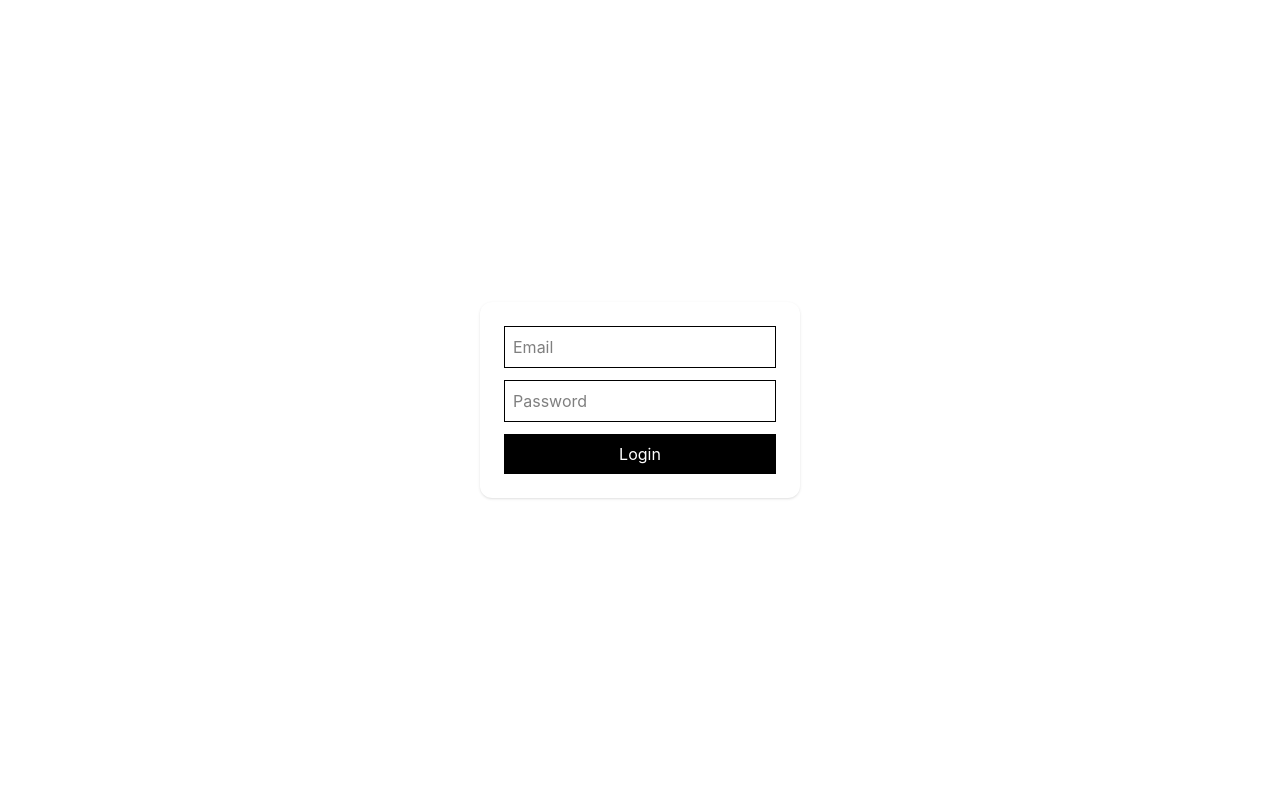
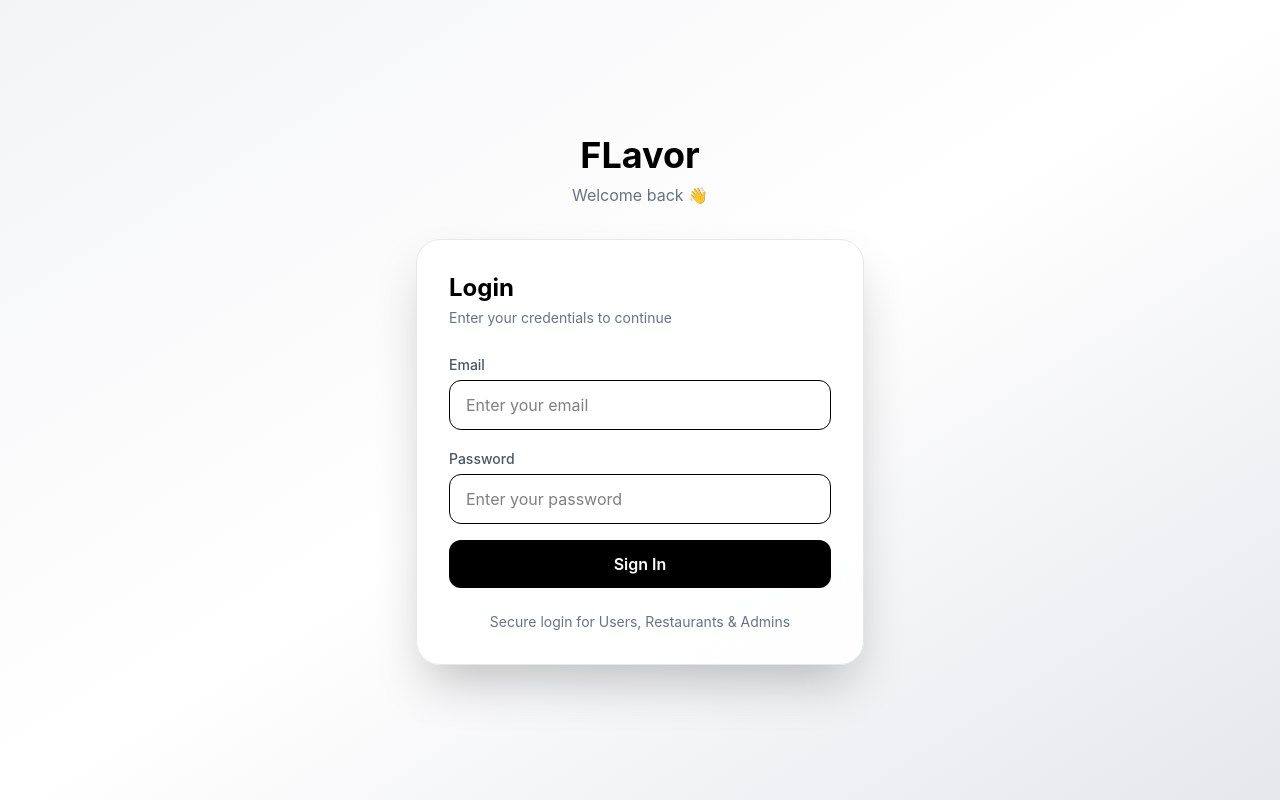
Before and after one commit to Bhuvaneshwari-bhu/Restaurant_Management_System, a React (Vite) app in the folder food-frontend/: page /login in a window 1280 px wide. Built offline with nearby package versions, Linux system fonts and the light colour scheme.

Commit message:
Improve UI

```diff
--- a/food-frontend/src/components/Categories.jsx
+++ b/food-frontend/src/components/Categories.jsx
@@ -1,11 +1,13 @@
 const categories = [
   "All",
   "Biryani",
+  "Indian",
   "Pizza",
   "Burger",
+  "Pasta",
   "Dessert",
-  "Indian",
-  "Pasta",
+  "Wraps",
+  "Chinese"
 ];
 
 export default function Categories({
--- a/food-frontend/src/components/RestaurantCard.jsx
+++ b/food-frontend/src/components/RestaurantCard.jsx
@@ -1,40 +1,27 @@
 export default function RestaurantCard({ restaurant }) {
   return (
-    <div className="min-w-[280px] bg-white rounded-3xl border border-gray-100 overflow-hidden hover:shadow-2xl transition-all duration-300">
+    <div className="min-w-[280px] bg-white rounded-2xl shadow p-5">
 
-      {/* Image Placeholder */}
-      <div className="h-40 bg-gray-100"></div>
+      <h3 className="text-xl font-bold">
+        {restaurant.name}
+      </h3>
 
-      {/* Content */}
-      <div className="p-5">
+      <p className="text-gray-500 mt-2">
+        {restaurant.address}
+      </p>
 
-        <div className="flex items-start justify-between">
+      <div className="mt-4">
+        {restaurant.isOpen ? (
+          <span className="text-green-600 font-medium">
+            ● Open
+          </span>
+        ) : (
+          <span className="text-red-500 font-medium">
+            ● Closed
+          </span>
+        )}
+      </div>
 
-          <div>
-            <h2 className="text-xl font-bold text-gray-900">
-              {restaurant.name}
-            </h2>
-
-            <p className="text-sm text-gray-500 mt-1">
-              {restaurant.category}
-            </p>
-          </div>
-
-          <div className="px-3 py-1 bg-black text-white text-sm rounded-xl">
-            {restaurant.rating}
-          </div>
-
-        </div>
-
-        <div className="flex items-center justify-between mt-6 text-sm text-gray-500">
-
-          <span>{restaurant.deliveryTime}</span>
-
-          <span>{restaurant.location}</span>
-
-        </div>
-
-      </div>
     </div>
   );
 }
--- a/food-frontend/src/components/Restaurants.jsx
+++ b/food-frontend/src/components/Restaurants.jsx
@@ -1,38 +1,87 @@
+// import RestaurantCard from "./RestaurantCard";
+
+// const restaurants = [
+//   {
+//     id: 1,
+//     name: "Spice Villa",
+//     category: "Indian Cuisine",
+//     rating: "4.8",
+//     deliveryTime: "25 mins",
+//     location: "Khar",
+//   },
+//   {
+//     id: 2,
+//     name: "Urban Bites",
+//     category: "Fast Food",
+//     rating: "4.6",
+//     deliveryTime: "30 mins",
+//     location: "Bandra",
+//   },
+//   {
+//     id: 3,
+//     name: "Casa Italiano",
+//     category: "Italian",
+//     rating: "4.9",
+//     deliveryTime: "35 mins",
+//     location: "Andheri",
+//   },
+// ];
+
+// export default function Restaurants() {
+//   return (
+//     <section className="px-10 mb-16">
+
+//       <div className="flex items-center justify-between mb-8">
+
+//         <h2 className="text-3xl font-bold text-gray-900">
+//           Top Restaurants
+//         </h2>
+
+//         <button className="text-sm font-medium text-gray-500 hover:text-black transition">
+//           View All
+//         </button>
+
+//       </div>
+
+//       <div className="flex gap-6 overflow-x-auto pb-2">
+
+//         {restaurants.map((restaurant) => (
+//           <RestaurantCard
+//             key={restaurant.id}
+//             restaurant={restaurant}
+//           />
+//         ))}
+
+//       </div>
+
+//     </section>
+//   );
+// }
+
+import { useEffect, useState } from "react";
+import api from "../api/api";
 import RestaurantCard from "./RestaurantCard";
 
-const restaurants = [
-  {
-    id: 1,
-    name: "Spice Villa",
-    category: "Indian Cuisine",
-    rating: "4.8",
-    deliveryTime: "25 mins",
-    location: "Khar",
-  },
-  {
-    id: 2,
-    name: "Urban Bites",
-    category: "Fast Food",
-    rating: "4.6",
-    deliveryTime: "30 mins",
-    location: "Bandra",
-  },
-  {
-    id: 3,
-    name: "Casa Italiano",
-    category: "Italian",
-    rating: "4.9",
-    deliveryTime: "35 mins",
-    location: "Andheri",
-  },
-];
+export default function Restaurants() {
+  const [restaurants, setRestaurants] = useState([]);
 
-export default function Restaurants() {
+  useEffect(() => {
+    fetchRestaurants();
+  }, []);
+
+  const fetchRestaurants = async () => {
+    try {
+      const res = await api.get("/restaurants");
+      setRestaurants(res.data);
+    } catch (err) {
+      console.log(err);
+    }
+  };
+
   return (
     <section className="px-10 mb-16">
 
       <div className="flex items-center justify-between mb-8">
-
         <h2 className="text-3xl font-bold text-gray-900">
           Top Restaurants
         </h2>
@@ -40,14 +89,13 @@ export default function Restaurants() {
         <button className="text-sm font-medium text-gray-500 hover:text-black transition">
           View All
         </button>
-
       </div>
 
       <div className="flex gap-6 overflow-x-auto pb-2">
 
         {restaurants.map((restaurant) => (
           <RestaurantCard
-            key={restaurant.id}
+            key={restaurant._id}
             restaurant={restaurant}
           />
         ))}
--- a/food-frontend/src/pages/Login.jsx
+++ b/food-frontend/src/pages/Login.jsx
@@ -1,3 +1,77 @@
+// import { useState } from "react";
+// import api from "../api/api";
+// import { useNavigate } from "react-router-dom";
+
+// export default function Login() {
+//   const navigate = useNavigate();
+
+//   const [form, setForm] = useState({
+//     email: "",
+//     password: ""
+//   });
+
+//   const handleChange = (e) => {
+//     setForm({ ...form, [e.target.name]: e.target.value });
+//   };
+
+//   const handleSubmit = async (e) => {
+//   e.preventDefault();
+
+//   try {
+
+//     await api.post("/auth/login", form);
+
+//     // small delay so cookie gets stored
+//     await new Promise((r) => setTimeout(r, 200));
+
+//     const res = await api.get("/auth/me");
+
+//     const role = res.data.role;
+
+//     console.log("ROLE:", role);
+
+//     if (role === "admin") {
+//       navigate("/admin/dashboard");
+
+//     } else if (role === "restaurant_admin") {
+//       navigate("/restaurant/dashboard");
+
+//     } else {
+//       navigate("/");
+//     }
+
+//   } catch (err) {
+//     console.log(err.response?.data || err.message);
+//   }
+// };
+//   return (
+//     <div className="h-screen flex items-center justify-center">
+//       <form onSubmit={handleSubmit} className="p-6 bg-white shadow rounded-xl w-80">
+
+//         <input
+//           name="email"
+//           placeholder="Email"
+//           onChange={handleChange}
+//           className="w-full border p-2 mb-3"
+//         />
+
+//         <input
+//           name="password"
+//           type="password"
+//           placeholder="Password"
+//           onChange={handleChange}
+//           className="w-full border p-2 mb-3"
+//         />
+
+//         <button className="w-full bg-black text-white py-2">
+//           Login
+//         </button>
+
+//       </form>
+//     </div>
+//   );
+// }
+
 import { useState } from "react";
 import api from "../api/api";
 import { useNavigate } from "react-router-dom";
@@ -7,67 +81,113 @@ export default function Login() {
 
   const [form, setForm] = useState({
     email: "",
-    password: ""
+    password: "",
   });
 
   const handleChange = (e) => {
-    setForm({ ...form, [e.target.name]: e.target.value });
+    setForm({
+      ...form,
+      [e.target.name]: e.target.value,
+    });
   };
 
   const handleSubmit = async (e) => {
     e.preventDefault();
 
     try {
-
       await api.post("/auth/login", form);
 
-    // small delay so cookie gets stored
       await new Promise((r) => setTimeout(r, 200));
 
       const res = await api.get("/auth/me");
 
       const role = res.data.role;
 
-    console.log("ROLE:", role);
-
       if (role === "admin") {
         navigate("/admin/dashboard");
-
       } else if (role === "restaurant_admin") {
         navigate("/restaurant/dashboard");
-
       } else {
         navigate("/");
       }
-
     } catch (err) {
       console.log(err.response?.data || err.message);
     }
   };
+
   return (
-    <div className="h-screen flex items-center justify-center">
-      <form onSubmit={handleSubmit} className="p-6 bg-white shadow rounded-xl w-80">
+    <div className="min-h-screen bg-gradient-to-br from-gray-100 via-white to-gray-200 flex items-center justify-center px-4">
+
+      <div className="w-full max-w-md">
+
+        {/* Logo / Title */}
+        <div className="text-center mb-8">
+          <h1 className="text-4xl font-bold text-black">
+            FLavor
+          </h1>
+          <p className="text-gray-500 mt-2">
+            Welcome back 👋
+          </p>
+        </div>
+
+        {/* Card */}
+        <form
+          onSubmit={handleSubmit}
+          className="bg-white/90 backdrop-blur-md border border-gray-200 shadow-2xl rounded-3xl p-8"
+        >
+          <h2 className="text-2xl font-bold mb-1">
+            Login
+          </h2>
+
+          <p className="text-gray-500 text-sm mb-6">
+            Enter your credentials to continue
+          </p>
+
+          <div className="space-y-4">
+
+            <div>
+              <label className="text-sm font-medium text-gray-600">
+                Email
+              </label>
 
               <input
                 name="email"
-          placeholder="Email"
+                type="email"
+                placeholder="Enter your email"
                 onChange={handleChange}
-          className="w-full border p-2 mb-3"
+                className="w-full mt-1 px-4 py-3 border rounded-xl focus:outline-none focus:ring-2 focus:ring-black transition"
               />
+            </div>
+
+            <div>
+              <label className="text-sm font-medium text-gray-600">
+                Password
+              </label>
 
               <input
                 name="password"
                 type="password"
-          placeholder="Password"
+                placeholder="Enter your password"
                 onChange={handleChange}
-          className="w-full border p-2 mb-3"
+                className="w-full mt-1 px-4 py-3 border rounded-xl focus:outline-none focus:ring-2 focus:ring-black transition"
               />
+            </div>
 
-        <button className="w-full bg-black text-white py-2">
-          Login
+            <button
+              type="submit"
+              className="w-full bg-black text-white py-3 rounded-xl font-semibold hover:opacity-90 transition"
+            >
+              Sign In
             </button>
 
+          </div>
+
+          <div className="mt-6 text-center text-sm text-gray-500">
+            Secure login for Users, Restaurants & Admins
+          </div>
         </form>
+
+      </div>
     </div>
   );
 }
```
Lines whose indentation alone changed are shown as unchanged.
